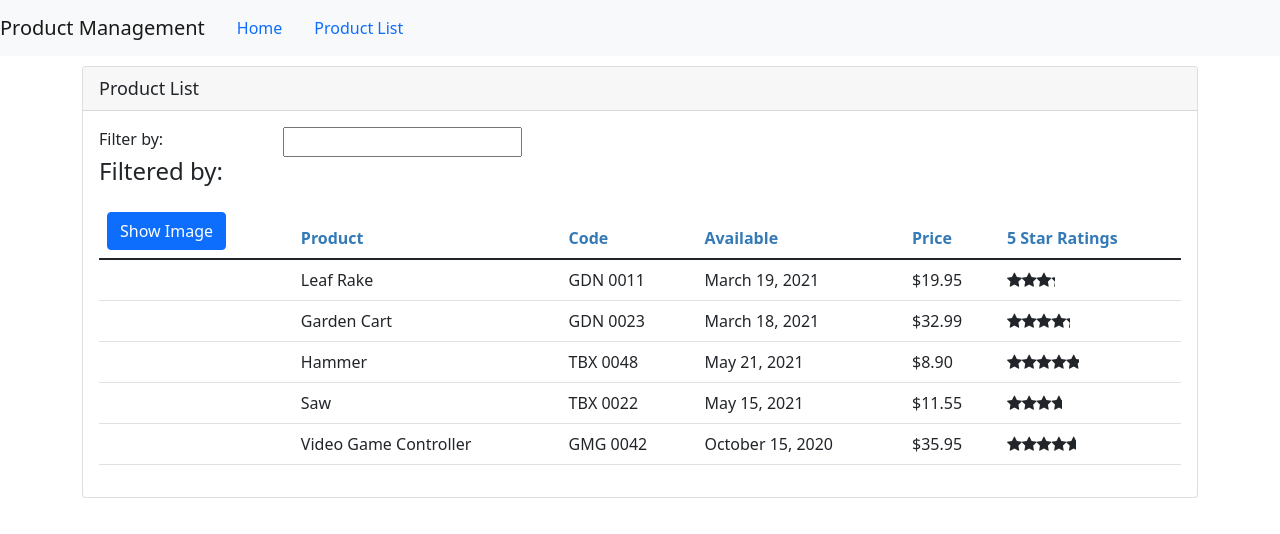
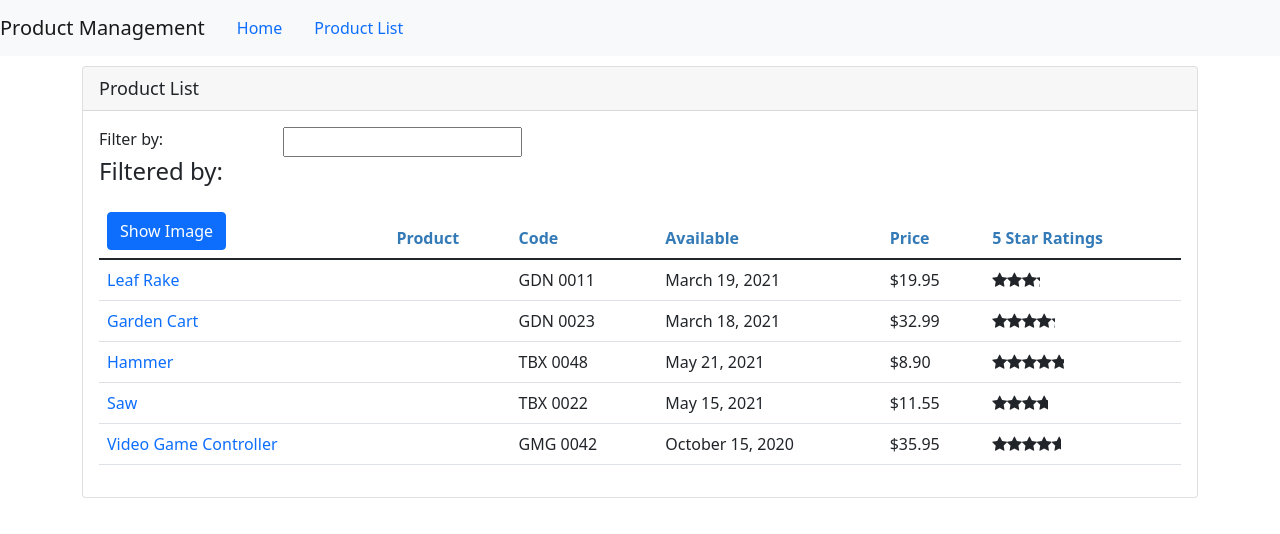
Before and after one commit to simonojok19/mini-product-manager, an Angular app: page /products in a window 1280 px wide. Shown: the top 534 px of the page. Built offline with nearby package versions, Linux system fonts and the light colour scheme.

Commit message:
working with router

```diff
--- a/src/app/products/product-detail.component.html
+++ b/src/app/products/product-detail.component.html
@@ -1,5 +1,5 @@
 <div class="card">
   <div class="card-header">
-    {{ pageTitle }}
+    {{ pageTitle + ':' + product?.productId}}
   </div>
 </div>
--- a/src/app/products/product-detail.component.ts
+++ b/src/app/products/product-detail.component.ts
@@ -1,4 +1,6 @@
 import { Component, OnInit } from '@angular/core';
+import { ActivatedRoute } from '@angular/router';
+import { IProduct } from './products';
 
 @Component({
   templateUrl: './product-detail.component.html',
@@ -6,8 +8,11 @@ import { Component, OnInit } from '@angular/core';
 })
 export class ProductDetailComponent implements OnInit {
   pageTitle: string = 'Product Details';
+  product: IProduct | undefined;
 
-  constructor() {}
+  constructor(public route: ActivatedRoute) {}
 
-  ngOnInit(): void {}
+  ngOnInit(): void {
+    const id = Number(this.route.snapshot.paramMap.get('id'));
+  }
 }
--- a/src/app/products/product-list.component.html
+++ b/src/app/products/product-list.component.html
@@ -31,6 +31,11 @@
         <tbody>
         <tr *ngFor="let product of filteredProduct">
           <td>
+            <a [routerLink]="['/products', product.productId]">
+              {{product.productName}}
+            </a>
+          </td>
+          <td>
             <img
               *ngIf="showImage"
               [style.margin.px]="imageMargin"
@@ -38,7 +43,6 @@
               [src]="product.imageUrl"
               [title]="product.productName" alt="{{product.productName}}">
           </td>
-          <td>{{product.productName}}</td>
           <td>{{product.productCode | uppercase | convertToSpaces:'-' }}</td>
           <td>{{product.releaseDate}}</td>
           <td>{{product.price | currency: 'USD':'symbol':'1.2-2'}}</td>
```
